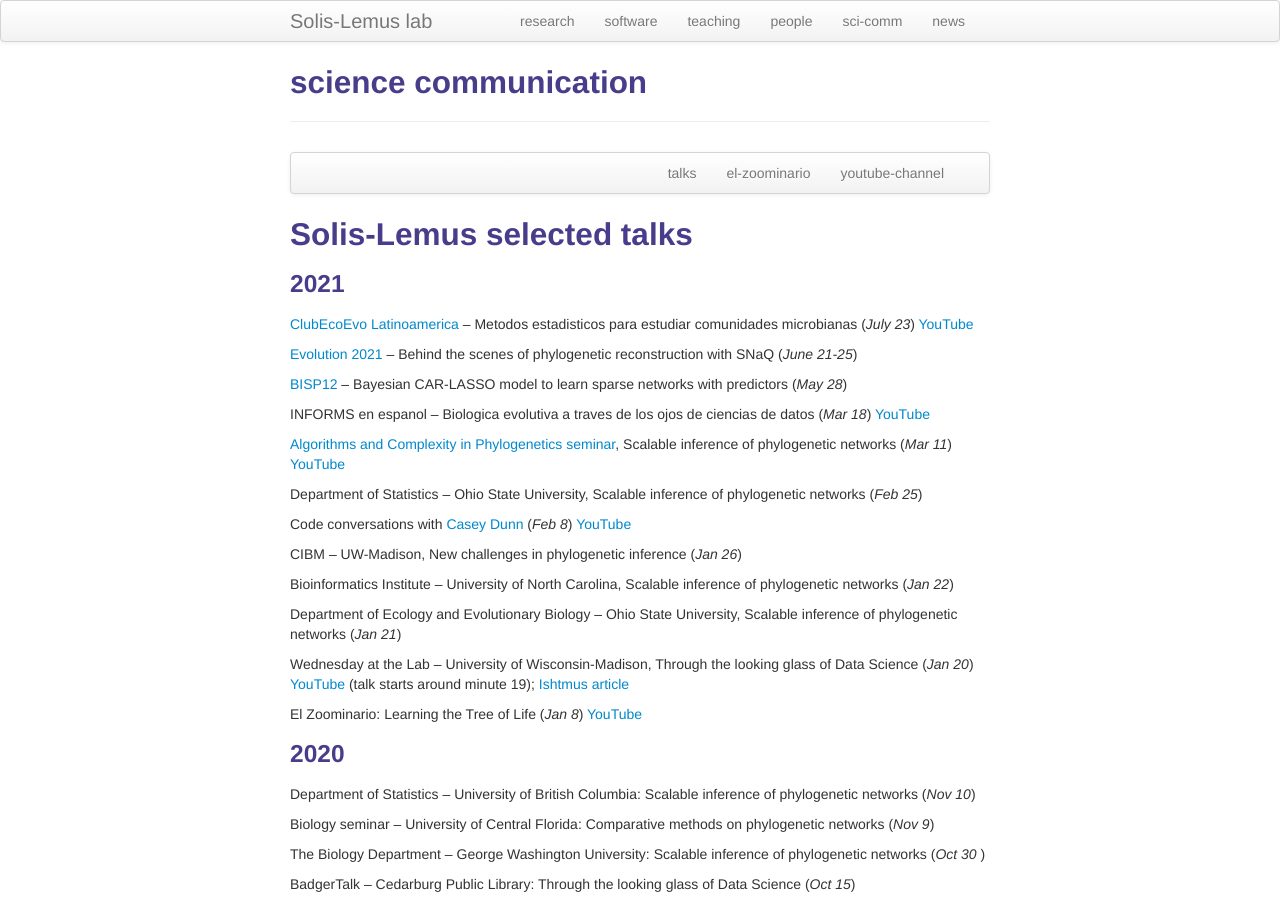
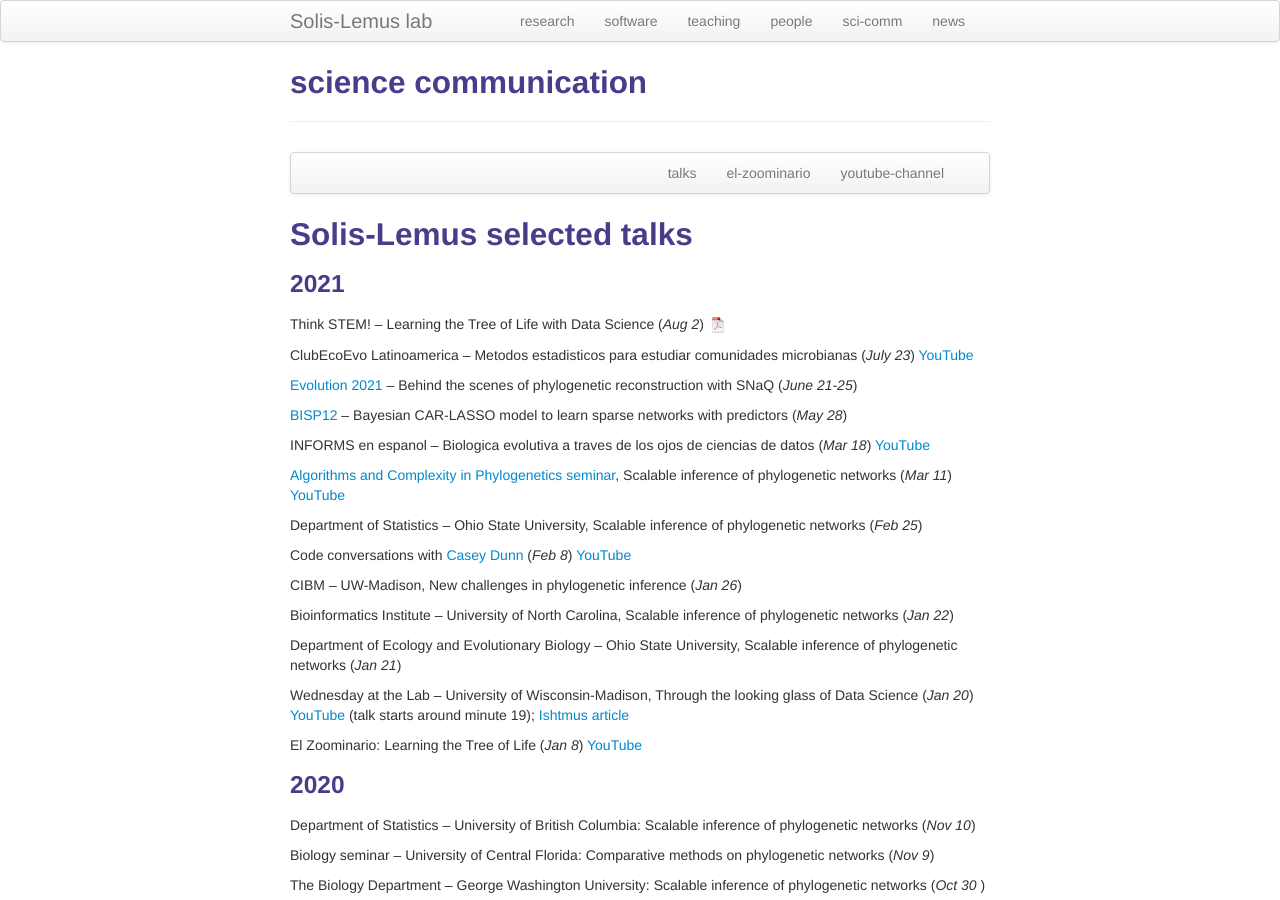
Before and after one commit to solislemuslab/solislemuslab.github.io, a Jekyll site: the page built from pages/talks.md, in a window 1280 px wide and 900 px high. Built offline with Jekyll 4.4.1, drawn with Linux system fonts in a browser that asks for light colours.

Commit message:
added stem talk

```diff
--- a/pages/talks.md
+++ b/pages/talks.md
@@ -19,7 +19,9 @@ description: Claudia Solis-Lemus' talks
 
 ### 2021
 
-[ClubEcoEvo Latinoamerica]() -- Metodos estadisticos para estudiar comunidades microbianas (_July 23_) [YouTube](https://www.youtube.com/watch?v=PKXf1W4bocQ)
+Think STEM! -- Learning the Tree of Life with Data Science (_Aug 2_) [![pdf](icons16/pdf-icon.png)](https://www.stat.wisc.edu/~claudia/talk-stem.pdf)
+
+ClubEcoEvo Latinoamerica -- Metodos estadisticos para estudiar comunidades microbianas (_July 23_) [YouTube](https://www.youtube.com/watch?v=PKXf1W4bocQ)
 
 [Evolution 2021](https://www.evolutionmeetings.org/) -- Behind the scenes of phylogenetic reconstruction with SNaQ (_June 21-25_)
 
```
